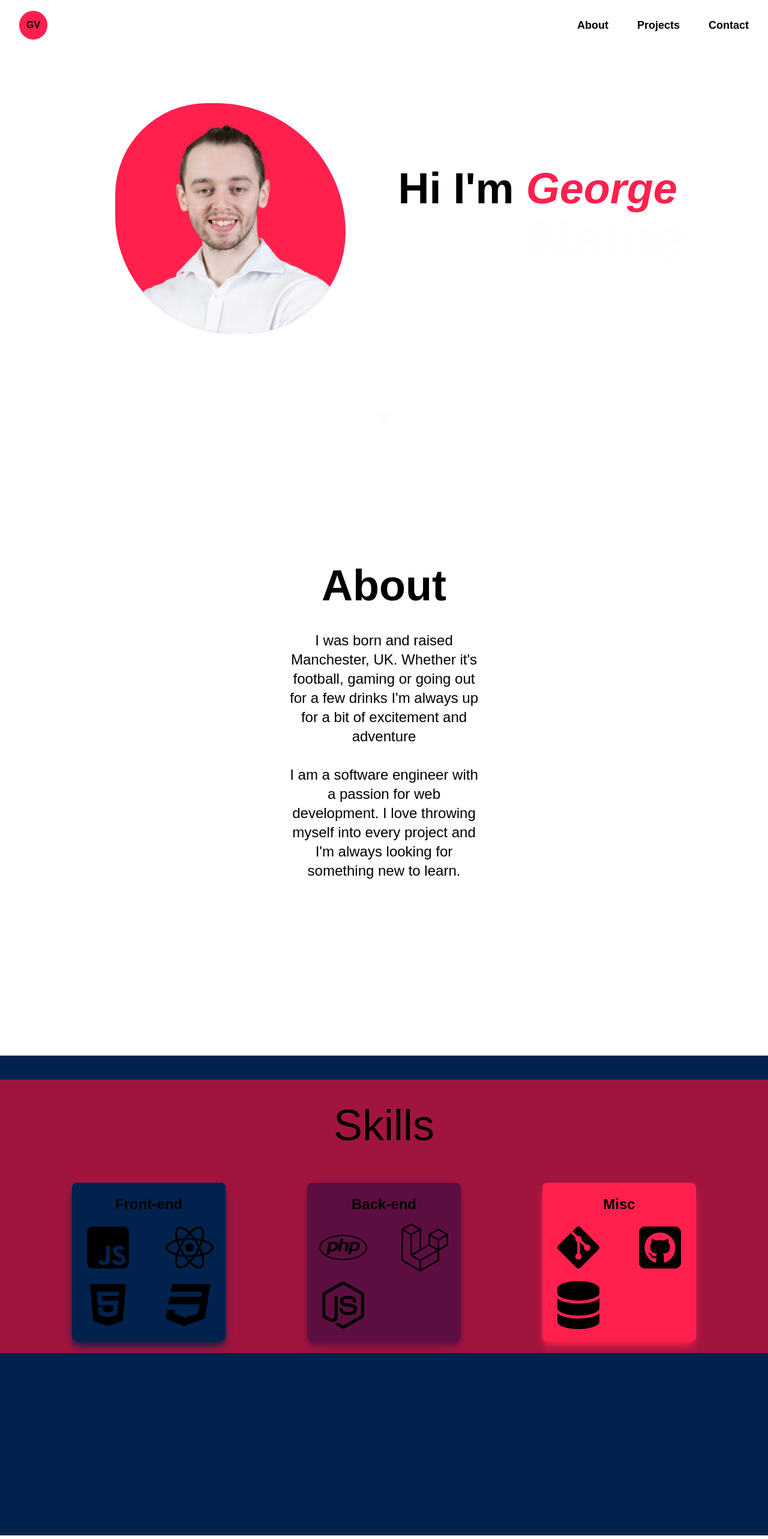
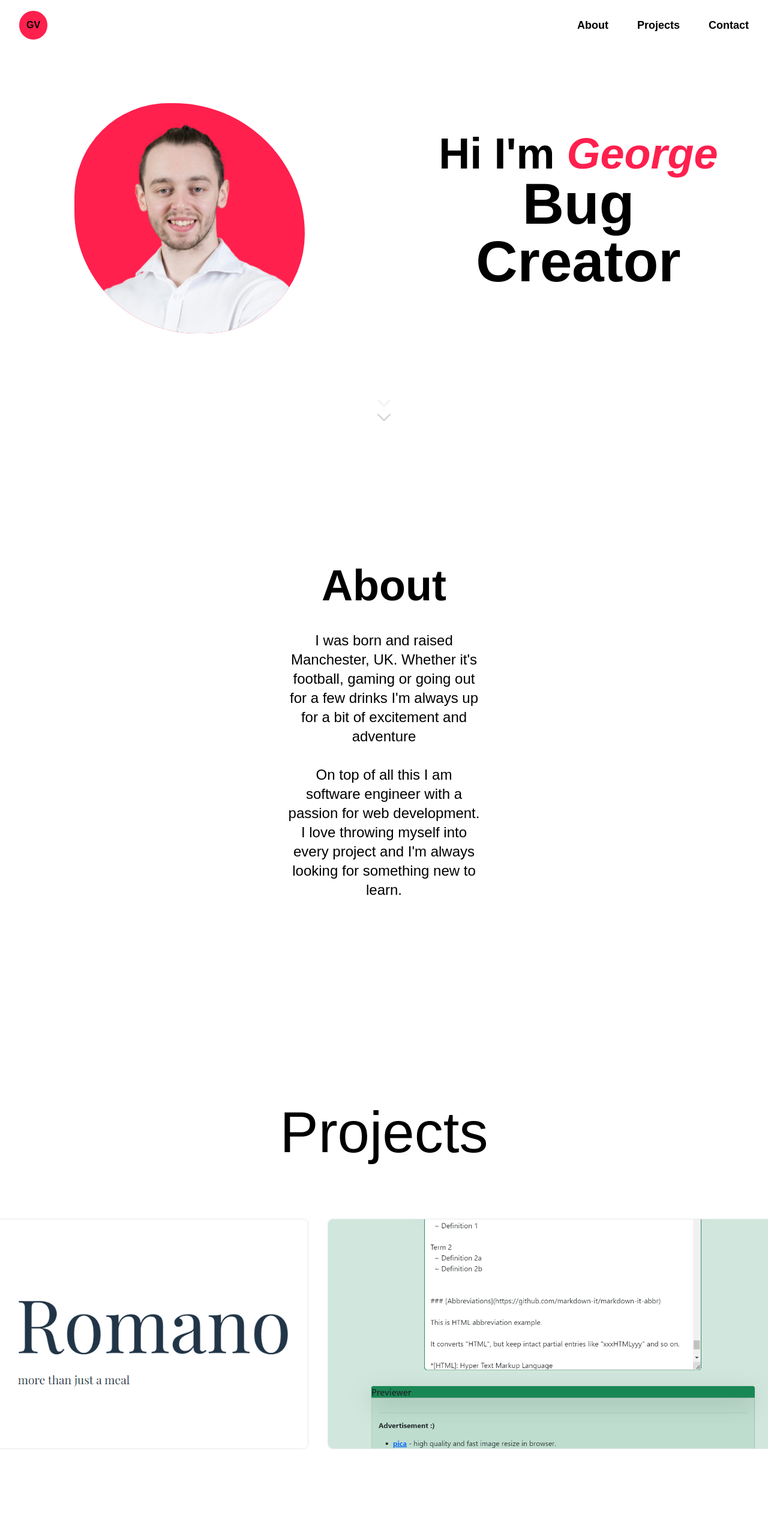
Before and after one commit to Maybol283/Personal-Portfolio, a React (Vite) app in the folder frontend/: page / in a window 1280 px wide. Shown: the top 2566 px of the page at 60% size. Built offline with nearby package versions, Linux system fonts and the light colour scheme.

Commit message:
updated project display and animation working needs links still

```diff
--- a/frontend/src/App.tsx
+++ b/frontend/src/App.tsx
@@ -10,7 +10,6 @@ function App() {
     <div className="size-full">
       <IntroPage></IntroPage>
       <About></About>
-      <TechStack></TechStack>
       <Projects></Projects>
       <Contact />
     </div>
--- a/frontend/src/components/About.tsx
+++ b/frontend/src/components/About.tsx
@@ -1,22 +1,62 @@
 import React from "react";
+import { useSpring, a, useInView } from "@react-spring/web";
 
 export default function About() {
+  const [ref, upFade] = useInView(
+    () => ({
+      from: { opacity: 0, transform: "translateY(100px)" },
+      to: { opacity: 1, transform: "translateY(0px)" },
+      onRest: () => {
+        setTimeout(() => {
+          leftFadeApi.resume();
+        }, 250);
+      },
+    }),
+    {
+      rootMargin: "-40% 0%",
+      amount: "any",
+      once: true,
+    }
+  );
+
+  const [leftFade, leftFadeApi] = useSpring(() => ({
+    from: { opacity: 0, transform: "translateX(100px)" },
+    to: { opacity: 1, transform: "translateX(0px)" },
+    onRest: () => {
+      setTimeout(() => {
+        rightFadeApi.resume();
+      }, 250);
+    },
+    pause: true,
+  }));
+
+  const [rightFade, rightFadeApi] = useSpring(() => ({
+    from: { opacity: 0, transform: "translateX(-100px)" },
+    to: { opacity: 1, transform: "translateX(0px)" },
+    pause: true,
+  }));
+
   return (
     <div className="text-right size-full md:my-20 ">
       <div className="py-5 px-10 grid grid-cols-1 justify-items-center text font-normal">
         <div className="my-5 text-center sm:w-64 md:w-80">
-          <h1 className="sm:pt-5 sm:py-10 subtitle-text  font-bold">About</h1>
-          <p>
+          <a.h1
+            style={upFade}
+            className="sm:pt-5 sm:py-10 subtitle-text  font-bold"
+          >
+            About
+          </a.h1>
+          <a.p style={leftFade} ref={ref}>
             I was born and raised Manchester, UK. Whether it's football, gaming
             or going out for a few drinks I'm always up for a bit of excitement
             and adventure
-          </p>
+          </a.p>
           <br />
-          <p>
-            I am a software engineer with a passion for web development. I love
-            throwing myself into every project and I'm always looking for
-            something new to learn.
-          </p>
+          <a.p style={rightFade}>
+            On top of all this I am software engineer with a passion for web
+            development. I love throwing myself into every project and I'm
+            always looking for something new to learn.
+          </a.p>
         </div>
       </div>
     </div>
--- a/frontend/src/components/Contact.tsx
+++ b/frontend/src/components/Contact.tsx
@@ -7,7 +7,7 @@ import {
 
 export default function Contact() {
   return (
-    <div className="relative isolate ">
+    <div className="relative isolate">
       <div className="mx-auto grid max-w-7xl grid-cols-1 lg:grid-cols-2">
         <div className="relative px-6 pb-20 pt-24 sm:pt-32 lg:static lg:px-8 lg:pt-32 lg:pb-10">
           <div className="mx-auto max-w-xl lg:mx-0 lg:max-w-lg">
--- a/frontend/src/components/IntroPage.tsx
+++ b/frontend/src/components/IntroPage.tsx
@@ -5,11 +5,44 @@ import { useEffect, useState } from "react";
 import {
   AnimatedChevron,
   Trail,
+  PulseTrail,
 } from "../components/SmallComponents/AnimatedItems";
 
 export default function IntroPage() {
   const [currentIndex, setCurrentIndex] = useState(0);
   const [monikers, setMonikers] = useState(["Software", "Engineer"]);
+
+  const monikerChooser = () => {
+    const monikerList = [
+      ["Software", "Engineer"],
+      ["Bug", "Creator"],
+      ["Web", "Designer"],
+      ["Error", "Enthusiast"],
+    ];
+
+    setCurrentIndex((prevIndex) => {
+      const newIndex = (prevIndex + 1) % monikerList.length; // Wrap around using modulus
+      setMonikers(monikerList[newIndex]); // Set monikers based on the new index
+      return newIndex;
+    });
+  };
+
+  const [pulse, pulseApi] = useSpring(() => ({
+    from: { opacity: 0, transform: "translateY(20px)" },
+    to: async (next, cancel) => {
+      await next({ opacity: 1, transform: "translateY(0px)" });
+      pulseApi.pause();
+      setTimeout(() => {
+        pulseApi.resume();
+      }, 2000);
+      await next({ opacity: 0, transform: "translateY(20px)" });
+
+      await monikerChooser();
+    },
+    delay: 1000,
+    loop: { reverse: true },
+    reset: true,
+  }));
 
   const [textChange, textChangeApi] = useSpring(() => ({
     from: { opacity: 0, y: -5, x: -5 },
@@ -34,7 +67,7 @@ export default function IntroPage() {
       tension: 250, // Tension of the spring; decreasing it makes the spring less stiff
       friction: 20, // Friction that opposes the motion; decreasing it allows the spring to oscillate longer
     },
-    delay: 1000,
+    delay: 2000,
   });
 
   useEffect(() => {
@@ -54,7 +87,7 @@ export default function IntroPage() {
 
   return (
     <div className="pt-20  flex flex-col justify-center items-center font-bold size-full">
-      <div className="gap-4 grid grid-cols-1 sm:grid-cols-2 items-center justify-items-center">
+      <div className="gap-4 grid grid-cols-1 sm:grid-cols-2 items-center justify-items-center min-w-full">
         <div className="">
           <animated.div
             style={{ ...popUp, ...bubbleEffect }}
@@ -63,19 +96,21 @@ export default function IntroPage() {
             <img src={headshot} className="bg-palette-1 size-full object-fit" />
           </animated.div>
         </div>
-        <div className="text-center overflow-hidden pb-1">
+        <div className="text-center overflow-hidden pb-1 w-full">
           <h1 className="subtitle-text">
-            <Trail delayAmount={500} pulse={false} setMonikers={setMonikers}>
+            <Trail delayAmount={500}>
               <span>Hi</span>
               <span>I'm</span>
               <span className="italic text-palette-1">George</span>
             </Trail>
           </h1>
-          <p className="title-text">
-            <Trail delayAmount={2000} pulse={true} setMonikers={setMonikers}>
-              <span>{monikers[0]}</span>
-              <span>{monikers[1]}</span>
-            </Trail>
+          <p className="title-text pb-5">
+            <animated.span style={pulse} className="block">
+              {monikers[0]}
+            </animated.span>
+            <animated.span style={pulse} className="block">
+              {monikers[1]}
+            </animated.span>
           </p>
         </div>
       </div>
--- a/frontend/src/components/Projects.tsx
+++ b/frontend/src/components/Projects.tsx
@@ -1,6 +1,51 @@
 import React from "react";
 import { useEffect } from "react";
-import { useSpring, animated, useSpringRef } from "@react-spring/web";
+import {
+  useSpring,
+  animated,
+  useSpringRef,
+  useInView,
+  useSprings,
+} from "@react-spring/web";
+import { FontAwesomeIcon } from "@fortawesome/react-fontawesome";
+import {
+  faSquareJs,
+  faReact,
+  faHtml5,
+  faCss3,
+  faPhp,
+  faLaravel,
+  faGitAlt,
+  faNodeJs,
+  faGithubSquare,
+  faJsSquare,
+} from "@fortawesome/free-brands-svg-icons";
+
+const items = [
+  {
+    src: "src/assets/Meo-Romano.png",
+    alt: "Meo Romano",
+    tech: [faLaravel, faReact, faJsSquare],
+    moreInfo:
+      "A restaraut website with a fully functioning booking and mailer system",
+  },
+  {
+    src: "src/assets/Markdown-Previewer.png",
+    alt: "Markdown Maker",
+    tech: [faReact, faSquareJs],
+    moreInfo: "A text editor which parses text as markdown",
+  },
+  {
+    src: "src/assets/Quote-Generator.png",
+    alt: "Quote Generator",
+    tech: [faReact, faSquareJs],
+    moreInfo: "A quote generator which access an api to produce random quotes",
+  },
+];
+
+const AnimatedFontAwesomeIcon = animated(FontAwesomeIcon);
+
+const duplicatedItems = [...items, ...items, ...items]; // Triple the items for a smoother loop
 
 function Projects() {
   const api = useSpringRef(); // Reference to store the animation
@@ -9,63 +54,101 @@ function Projects() {
   const props = useSpring({
     ref: api, // Attach the ref to the animation
     from: { transform: "translateX(0%)" },
-    to: { transform: "translateX(-300%)" },
+    to: { transform: "translateX(-194%)" },
     loop: true,
+    reset: true,
     config: { duration: 50000 },
   });
+
+  const [fadeUp, fadeUpApi] = useSprings(duplicatedItems.length, (index) => ({
+    from: { opacity: 0, transform: "translateY(0%)" },
+    reset: true,
+  }));
+
+  const [blur, blurApi] = useSprings(duplicatedItems.length, (index) => ({
+    from: { filter: "blur(0px)" },
+    reset: true,
+  }));
+
+  // Function to trigger the animation for a specific item
+  const handleMouseEnter = (index) => {
+    api.pause();
+    fadeUpApi.start((i) => {
+      if (i === index)
+        return { opacity: 1, transform: "translateY(10%)", immediate: false };
+    });
+    blurApi.start((i) => {
+      if (i === index) return { filter: "blur(5px)" };
+    });
+  };
+
+  // Function to reverse the animation for a specific item
+  const handleMouseLeave = (index) => {
+    api.resume();
+    fadeUpApi.start((i) => {
+      if (i === index)
+        return { opacity: 0, transform: "translateY(0%)", immediate: false };
+    });
+    blurApi.start((i) => {
+      if (i === index) return { filter: "blur(0px)" };
+    });
+  };
+
+  const [ref, fadeDown] = useInView(
+    () => ({
+      from: { opacity: 0, transform: "translateY(-100px)" },
+      to: { opacity: 1, transform: "translateY(0px)" },
+    }),
+    {
+      rootMargin: "-40% 0%",
+      amount: "any",
+      once: true,
+    }
+  );
 
   useEffect(() => {
     api.start();
   }, [api]);
 
-  const items = [
-    {
-      src: "src/assets/Meo-Romano.PNG",
-      alt: "Meo Romano",
-    },
-    {
-      src: "src/assets/Markdown-Previewer.png",
-      alt: "Markdown Maker",
-    },
-    {
-      src: "src/assets/Quote-Generator.png",
-      alt: "Quote Generator",
-    },
-  ];
-
-  const duplicatedItems = [...items, ...items, ...items]; // Triple the items for a smoother loop
-
-  // Function to pause the animation
-  const handleMouseEnter = () => {
-    console.log("Mouse Enter");
-    api.pause();
-  };
-
-  // Function to resume the animation
-  const handleMouseLeave = () => {
-    console.log("Mouse Exit");
-    api.resume();
-  };
-
   return (
-    <div className="size-full text-center overflow-hidden">
-      <h1 className="title-text py-20">Projects</h1>
+    <div className="size-full text-center overflow-hidden my-10">
+      <animated.h1 className="title-text py-20" ref={ref} style={fadeDown}>
+        Projects
+      </animated.h1>
       <animated.div
         style={props}
-        onMouseEnter={handleMouseEnter} // Attach mouse enter event
-        onMouseLeave={handleMouseLeave} // Attach mouse leave event
-        className=" relative flex h-1/2 whitespace-nowrap text-center"
+        className="flex h-1/2 whitespace-nowrap text-center"
       >
-        {duplicatedItems.map((item, index) => (
+        {fadeUp.map((item, index) => (
           <div
             key={index}
-            className="hover:color-palette-1 hover:border-5 flex-none w-2/3"
+            className="m-4 p-4 border relative min-w-96 lg:min-w-[800px] h-64 lg:h-96 rounded-lg text-wrap"
+            onMouseEnter={() => handleMouseEnter(index)}
+            onMouseLeave={() => handleMouseLeave(index)}
           >
-            <img
-              className="hover:blur-sm object-cover size-full border-2"
-              src={item.src}
-              alt={item.alt}
+            <animated.div
+              className="border-rounded-lg border-gray-300 rounded-lg absolute top-0 left-0 w-full h-full bg-cover bg-center"
+              style={{
+                ...blur[index],
+                backgroundImage: `url(${duplicatedItems[index].src})`,
+              }}
             />
+            <animated.p
+              className="text-center subtitle-text"
+              style={fadeUp[index]}
+            >
+              {duplicatedItems[index].alt}
+            </animated.p>
+            <animated.p className="text-center" style={fadeUp[index]}>
+              {duplicatedItems[index].moreInfo}
+            </animated.p>
+            {duplicatedItems[index].tech.map((icon) => (
+              <AnimatedFontAwesomeIcon
+                icon={icon}
+                className="mx-1 size-10 md:size-16 lg:size-48"
+                style={fadeUp[index]}
+              />
+            ))}
           </div>
         ))}
       </animated.div>
--- a/frontend/src/components/SmallComponents/AnimatedItems.jsx
+++ b/frontend/src/components/SmallComponents/AnimatedItems.jsx
@@ -37,28 +37,15 @@ export function AnimatedChevron() {
   );
 }
 
-export const Trail = ({ children, delayAmount, pulse, setMonikers }) => {
+export const Trail = ({ children, delayAmount }) => {
   const items = React.Children.toArray(children);
-  const [open, setOpen] = useState(true); // State to control open/close
-  const [initialDelayDone, setInitialDelayDone] = useState(false); // State to manage the initial delay
-  const [firstLoopDone, setFirstLoopDone] = useState(false);
-
+  const [firstPass, setFirstPass] = useState(true);
   const [trail, api] = useTrail(items.length, () => ({
     from: { opacity: 0, transform: "translateY(20px)" },
-    to: {
-      opacity: open ? 1 : 0,
-      transform: open ? "translateY(0px)" : "translateY(20px)",
-    },
-    loop: pulse ? { reverse: true } : null,
+    to: { opacity: 1, transform: "translateY(0px)" },
+    loop: false,
     config: { duration: 1000, mass: 5, tension: 2000, friction: 200 },
-    delay: initialDelayDone ? 0 : delayAmount, // Conditional delay based on whether initial delay is done
-    onRest: () => {
-      if (!firstLoopDone) {
-        console.log("loop done called");
-        setMonikers(["Next", "Name"]);
-        setFirstLoopDone(true); // Ensure setMonikers is called only once after the first loop
-      }
-    },
+    delay: delayAmount, // Conditional delay based on whether initial delay is done
   }));
 
   return (
@@ -76,3 +63,29 @@ export const Trail = ({ children, delayAmount, pulse, setMonikers }) => {
     </div>
   );
 };
+
+export const PulseTrail = ({ children, delayAmount, monikerChooser }) => {
+  const items = React.Children.toArray(children);
+
+  const [trail, pulseApi] = useTrail(items.length, () => ({
+    from: { opacity: 0, transform: "translateY(20px)" },
+    to: { opacity: 1, transform: "translateY(0px)" },
+    config: { duration: 1000, mass: 5, tension: 2000, friction: 200 },
+    delay: delayAmount, // Conditional delay based on whether initial delay is done
+  }));
+
+  return (
+    <div>
+      {trail.map((props, index) => (
+        <animated.span
+          key={index}
+          style={props}
+          className={items[index].props.className}
+        >
+          {" "}
+          {items[index].props.children}
+        </animated.span>
+      ))}
+    </div>
+  );
+};
--- a/frontend/src/components/TechStack.tsx
+++ b/frontend/src/components/TechStack.tsx
@@ -14,11 +14,10 @@ import {
 import { faDatabase } from "@fortawesome/free-solid-svg-icons";
 export default function TechStack() {
   return (
-    <div className="overflow-hidden py-10 text-center subtitle-text size-full pb-5 bg-palette-4">
-      <div className="bg-palette-2">
+    <div className="overflow-hidden py-10 text-center subtitle-text size-full pb-5 ">
       <h1 className=" decoration-palette-2 py-10">Skills</h1>
       <div className=" text-left py-5 sm:py-15 justify-items-center flex flex-wrap gap-4 place-content-evenly">
-          <div className=" rounded-lg bg-palette-4 shadow-lg shadow-palette-4 lg:py-5">
+        <div className=" rounded-lg  shadow-lg shadow-palette-4 lg:py-5">
           <p className=" text font-bold pb-4 text-center">Front-end</p>
           <div>
             <div className=" grid grid-cols-2 gap-4">
@@ -81,6 +80,5 @@ export default function TechStack() {
         </div>
       </div>
     </div>
-    </div>
   );
 }
```
Lines whose indentation alone changed are shown as unchanged.
